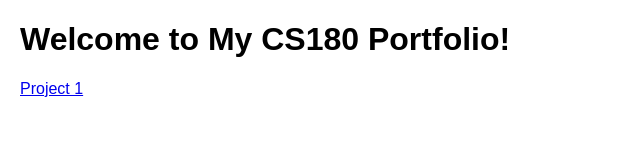
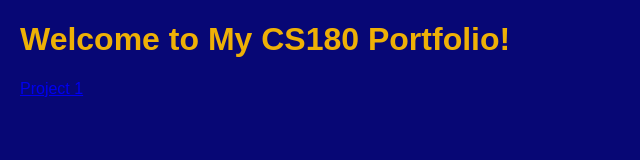
Before and after one commit to ellisodowd/ellisodowd.github.io, a plain HTML site: page index.html in a window 1280 px wide. Shown: the whole page, without its empty margins (0-640 px from the left). Drawn offline with Linux system fonts and the light colour scheme.

Commit message:
first acutal commit

```diff
--- a/index.html
+++ b/index.html
@@ -7,6 +7,12 @@
             font-family: Arial, sans-serif;
             margin: 20px;
         }
+        h1 {
+            color: rgb(238, 176, 6)
+        }
+        body {
+            background-color: rgb(7, 7, 117);
+        }
     </style>
 </head>
 <body>
```
